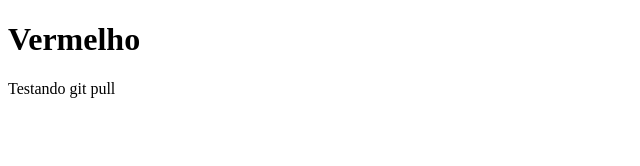
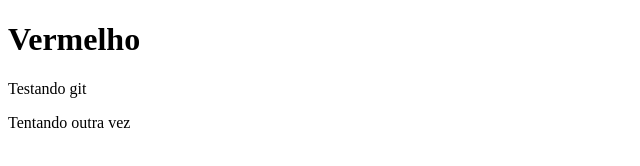
Before and after one commit to tardinnnn/rep_teste_mvp, a plain HTML site: page index.html in a window 1280 px wide. Shown: the whole page, without its empty margins (0-640 px from the left). Drawn offline with Linux system fonts and the light colour scheme.

Commit message:
Salvando alterações

```diff
--- a/index.html
+++ b/index.html
@@ -9,4 +9,6 @@
     <h1>Vermelho</h1>
 </body>
 </html>
-<p>Testando git pull</p>
+<p>Testando git </p>
+<p>Tentando outra vez
+</p>
```
